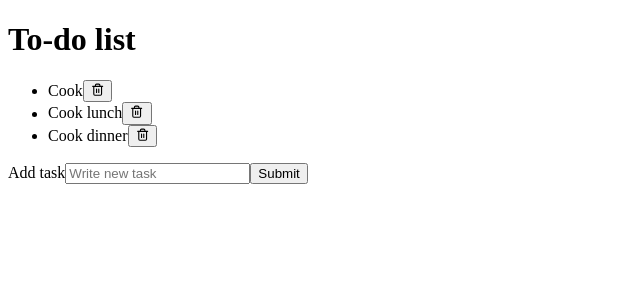
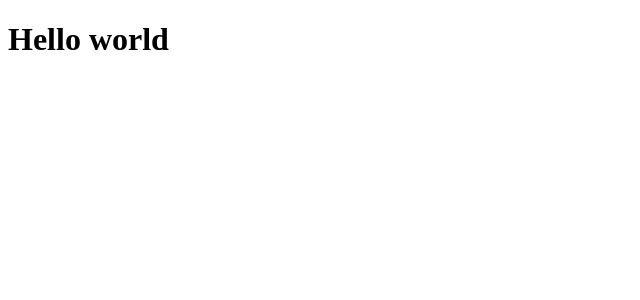
Before and after one commit to ricafolio/labs, a React app: page / in a window 1280 px wide. Shown: the top 300 px of the page, without its empty margins (0-640 px from the left). Built offline with nearby package versions, Linux system fonts and the light colour scheme; the HTML template or start-up script is replaced by a standard one.

Commit message:
*feat: delete all components & tests

```diff
--- a/src/App.jsx
+++ b/src/App.jsx
@@ -1,37 +1,7 @@
-import { useState } from "react"
-import { Tasks } from "./Tasks.jsx"
-import { TaskNew } from "./TaskNew.jsx"
-
 export function MyApp() {
-  const genId = () => {
-    return crypto.randomUUID()
-  }
-
-  const [tasks, setTask] = useState([
-    { id: genId(), name: "Cook" },
-    { id: genId(), name: "Cook lunch" },
-    { id: genId(), name: "Cook dinner" },
-  ])
-
-  function addNewTask(name) {
-    setTask([
-      ...tasks,
-      {
-        id: genId(),
-        name,
-      },
-    ])
-  }
-
-  function deleteTask(id) {
-    setTask(tasks.filter((num) => num.id !== id))
-  }
-
   return (
     <>
-      <h1>To-do list</h1>
-      <Tasks tasks={tasks} deleteTask={deleteTask} />
-      <TaskNew handleClick={addNewTask} />
+      <h1>Hello world</h1>
     </>
   )
 }
--- a/src/Button.jsx
+++ /dev/null
@@ -1,3 +0,0 @@
-export function Button({ children }) {
-  return <button type="submit">{children}</button>
-}
--- a/src/TaskNew.jsx
+++ /dev/null
@@ -1,34 +0,0 @@
-import { useState } from "react"
-
-export function TaskNew({ handleClick }) {
-  const [newTask, setNewTask] = useState("")
-  const [hasError, setHasError] = useState(false)
-
-  function handleSubmit(e) {
-    e.preventDefault()
-    const isBadInput = /^\s*$/.test(newTask)
-    if (isBadInput) {
-      setHasError(true)
-      return
-    }
-
-    setHasError(false)
-    handleClick(newTask)
-    setNewTask("")
-  }
-
-  return (
-    <form onSubmit={(e) => handleSubmit(e)}>
-      <label htmlFor="task-input">Add task</label>
-      <input
-        id="task-input"
-        type="text"
-        placeholder="Write new task"
-        value={newTask}
-        onChange={(e) => setNewTask(e.target.value)}
-      />
-      {hasError && <div className="error">Please enter a valid input</div>}
-      <button type="submit">Submit</button>
-    </form>
-  )
-}
--- a/src/Tasks.jsx
+++ /dev/null
@@ -1,30 +0,0 @@
-export function Tasks({ tasks, deleteTask }) {
-  return (
-    <ul className="tasks">
-      {tasks.map((task) => {
-        return (
-          <li className="task" data-testid={task.id} key={task.id}>
-            <span>{task.name}</span>
-            <button className="icon-btn" onClick={() => deleteTask(task.id)}>
-              <svg
-                xmlns="http://www.w3.org/2000/svg"
-                width="1em"
-                height="1em"
-                viewBox="0 0 24 24"
-              >
-                <path
-                  fill="none"
-                  stroke="#000"
-                  strokeLinecap="round"
-                  strokeLinejoin="round"
-                  strokeWidth="2"
-                  d="M3 6h18m-2 0v14c0 1-1 2-2 2H7c-1 0-2-1-2-2V6m3 0V4c0-1 1-2 2-2h4c1 0 2 1 2 2v2m-6 5v6m4-6v6"
-                ></path>
-              </svg>
-            </button>
-          </li>
-        )
-      })}
-    </ul>
-  )
-}
```
Also changed, not shown: 2 other files (tests, documents, lock files or other folders).
